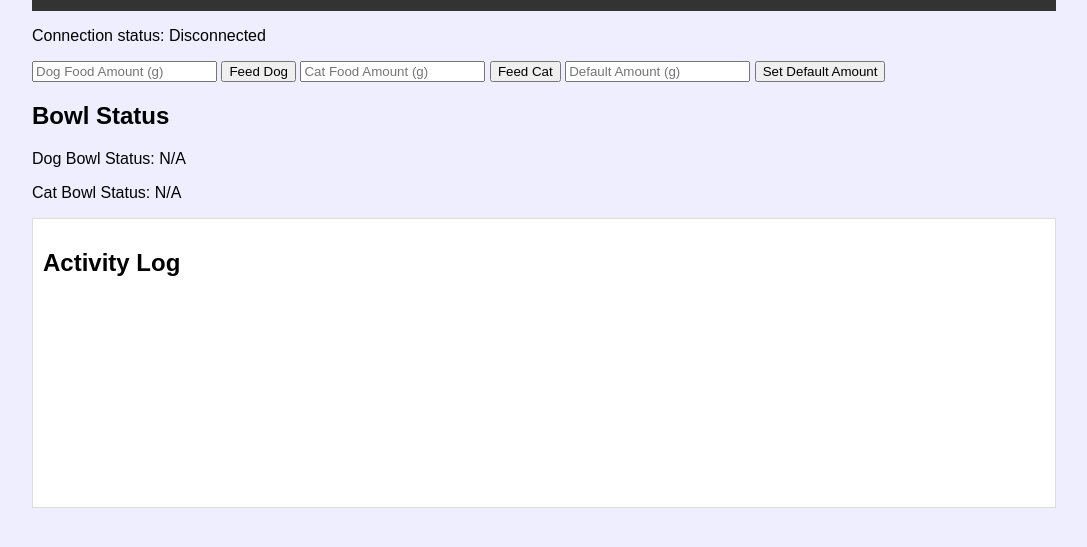
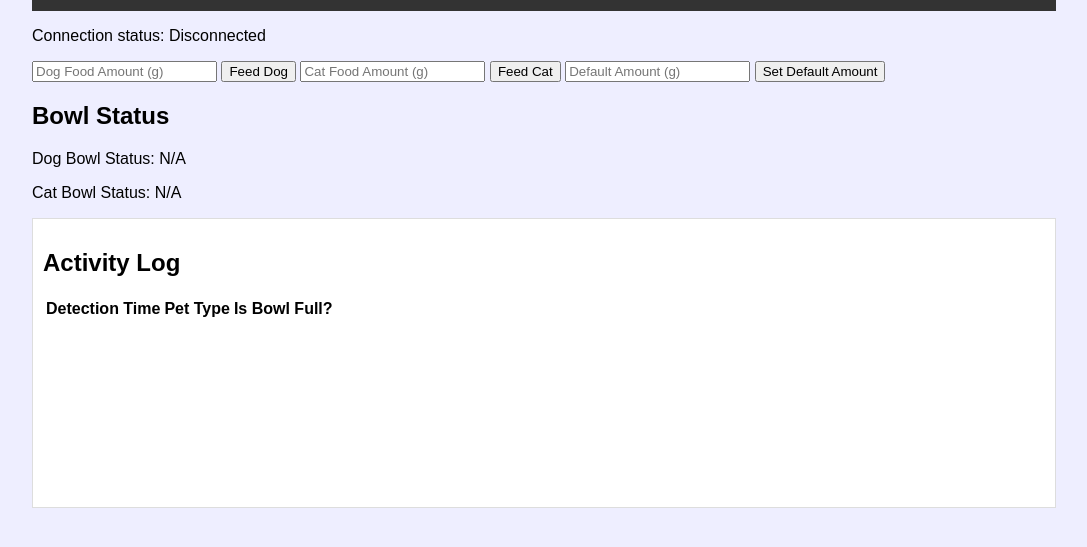
Before and after one commit to aomazic/DuoPet, a plain HTML site: page web client/index.html in a window 1280 px wide. Shown: the part 109-656 px from the top of the page, without its empty margins (96-1183 px from the left). Drawn offline with Linux system fonts and the light colour scheme.

Commit message:
Update index.html

```diff
--- a/web client/index.html
+++ b/web client/index.html
@@ -31,7 +31,17 @@
     </section>
     <section id="log">
       <h2>Activity Log</h2>
-      <div id="logEntries"></div>
+      <table id="logEntries">
+        <thead>
+          <tr>
+            <th>Detection Time</th>
+            <th>Pet Type</th>
+            <th>Is Bowl Full?</th>
+          </tr>
+        </thead>
+        <tbody>
+          </tbody>
+      </table>
     </section>
   </div>
   <script src="script.js"></script>
```
